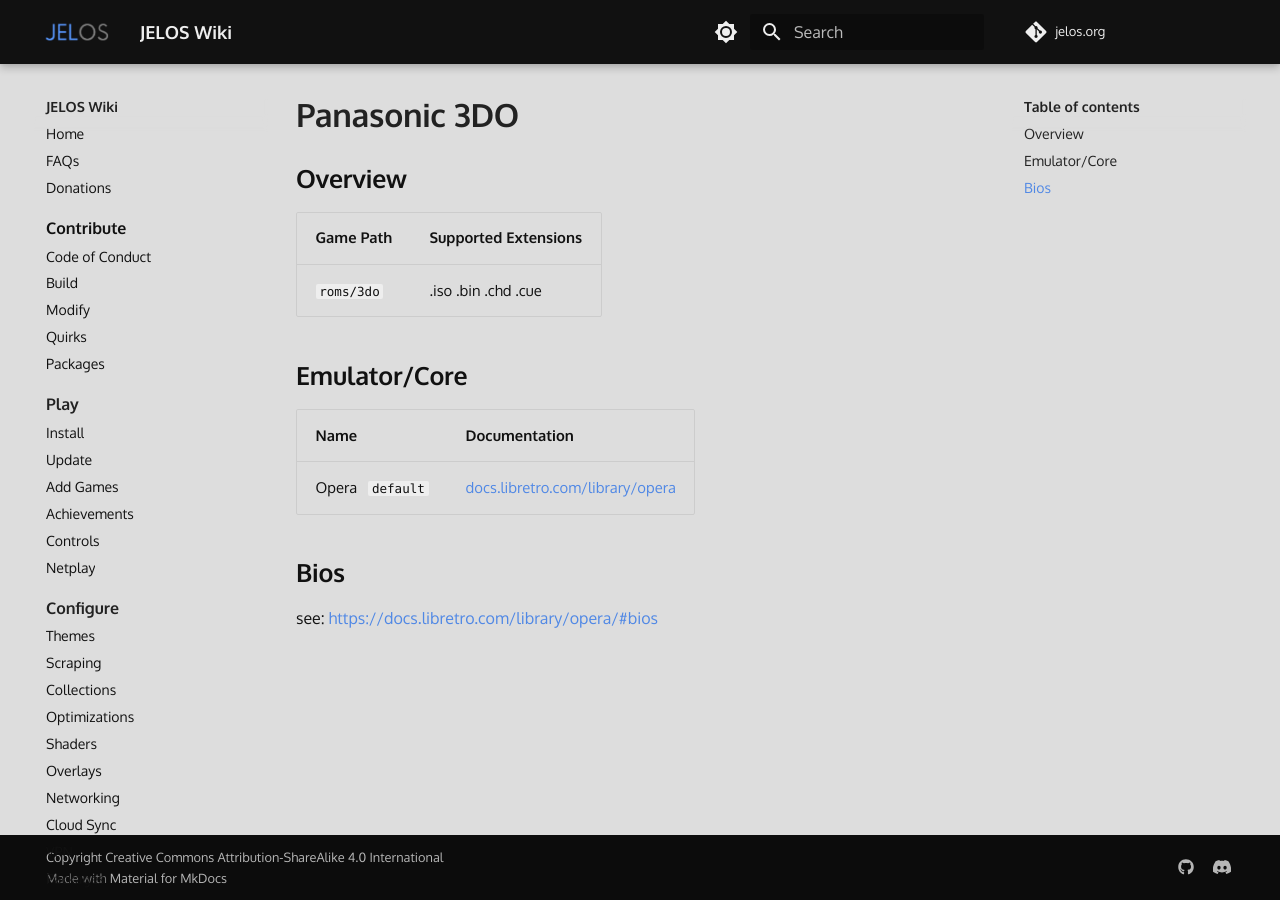
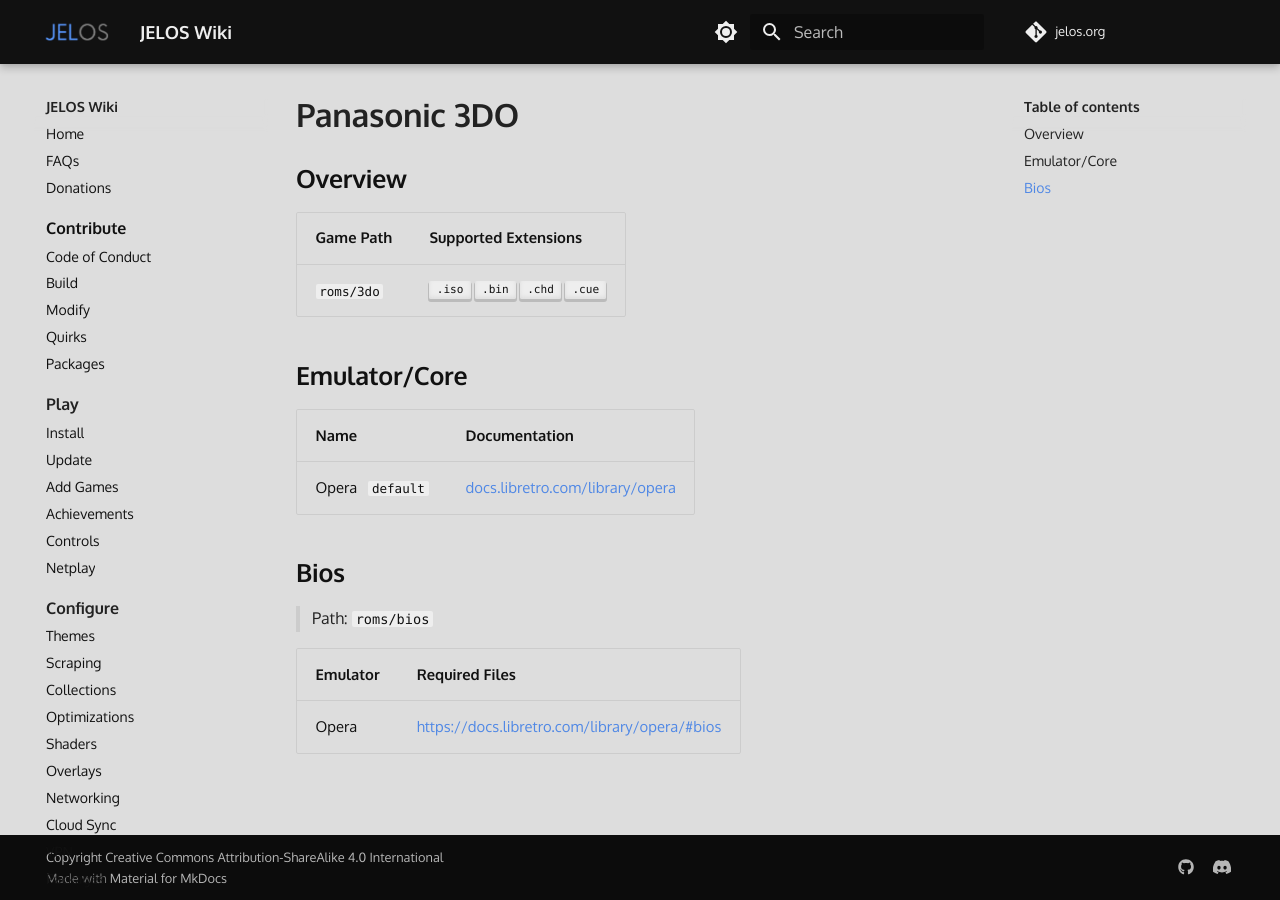
Before and after one commit to wbrawner/jelos.org, an MkDocs documentation site: the page built from docs/systems/3do.md, in a window 1280 px wide. Built offline with MkDocs 1.6.1 and Material for MkDocs 9.7.7, drawn with Linux system fonts in a browser that asks for light colours; some web fonts are replaced; comment, search, counter and statistics services are not loaded.

Commit message:
Update 3do.md

```diff
--- a/docs/systems/3do.md
+++ b/docs/systems/3do.md
@@ -4,7 +4,7 @@
 
 | Game Path | Supported Extensions |
 | --- | --- |
-| `roms/3do` | .iso .bin .chd .cue |
+| `roms/3do` | ++".iso"++ ++".bin"++ ++".chd"++ ++".cue"++ |
 
 ## Emulator/Core
 
@@ -14,4 +14,8 @@
 
 ## Bios
 
-see: [https://docs.libretro.com/library/opera/#bios](https://docs.libretro.com/library/opera/#bios)
+> Path: `roms/bios`
+
+| Emulator | Required Files |
+| -- | -- |
+| Opera | [https://docs.libretro.com/library/opera/#bios](https://docs.libretro.com/library/opera/#bios) |
```
